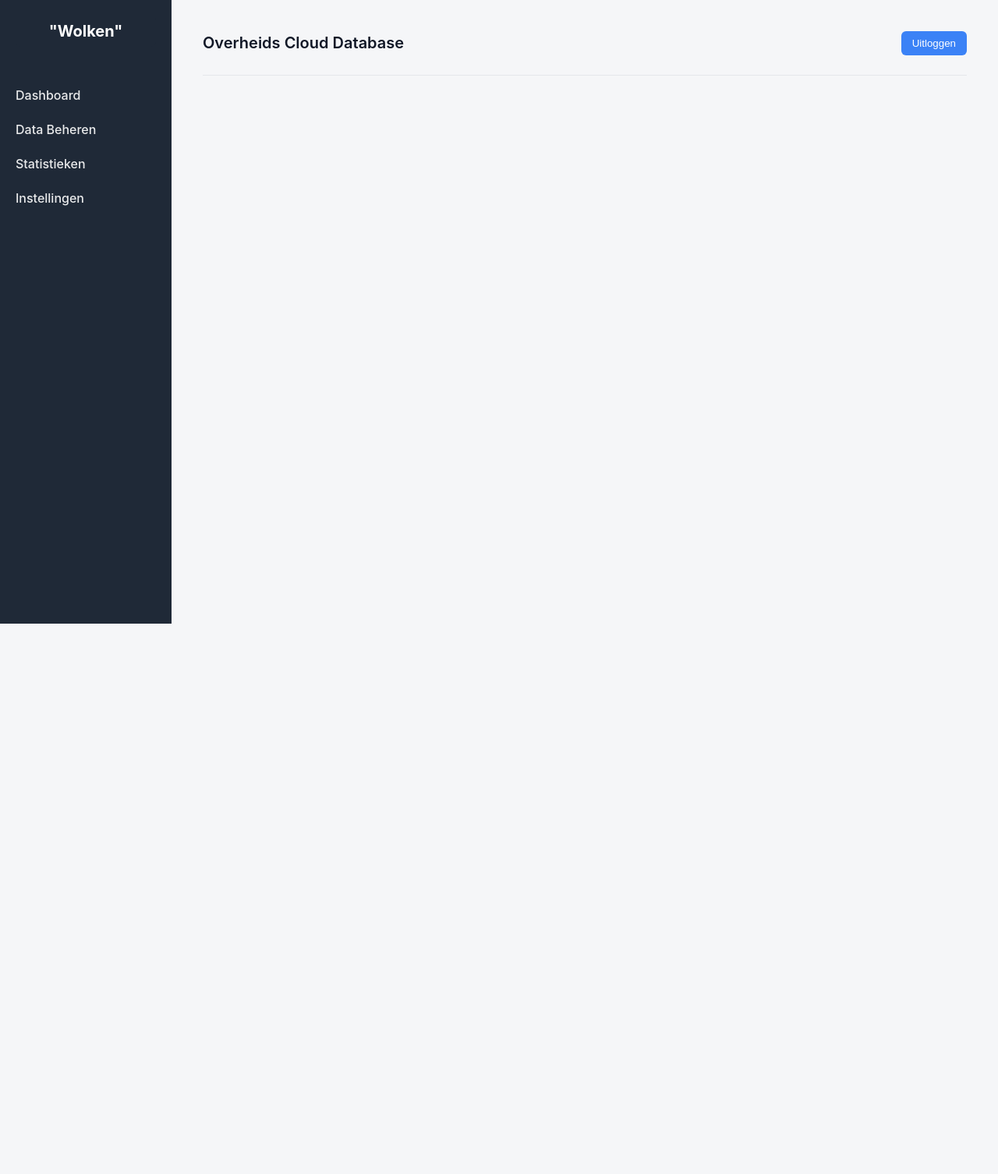
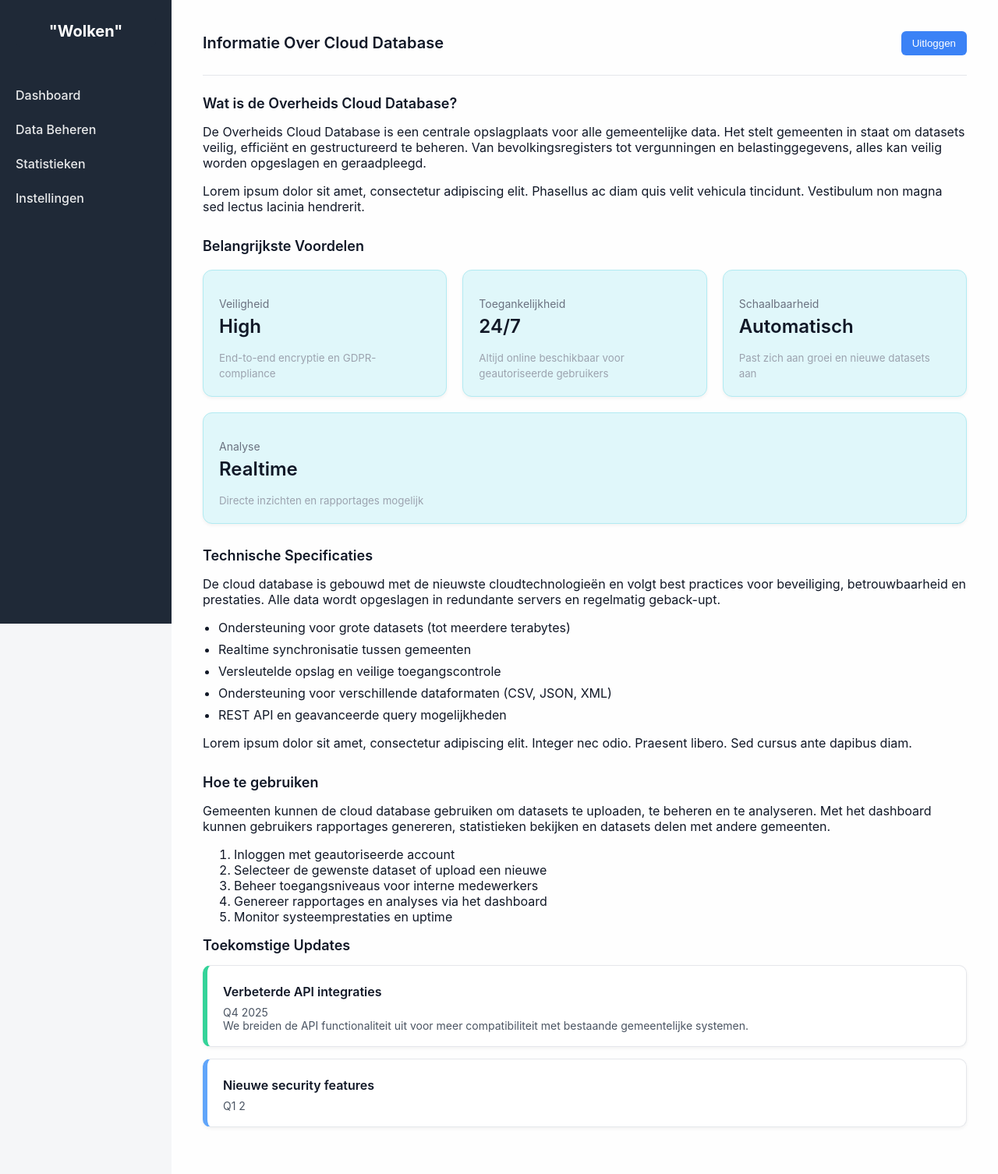
Before and after one commit to Joesra/dooyoogeequu34, a Flask app: page /info in a window 1280 px wide. Shown: the whole page at 78% size. Before the commit the page ends 800 px from the top, so only its background shows below. Run offline with Flask 3, Linux system fonts and the light colour scheme.

Commit message:
basis van de info pagina gemaakt

```diff
--- a/app/static/css/info.css
+++ b/app/static/css/info.css
@@ -0,0 +1,42 @@
+.main {
+    background-color: #fefefe;
+}
+
+.info-overview, .features, .technical-info, .roadmap {
+    margin-bottom: 30px;
+}
+
+.features .card {
+    background-color: #e0f7fa;
+    border: 1px solid #b2ebf2;
+}
+
+.technical-info ul {
+    padding-left: 20px;
+    list-style-type: disc;
+}
+
+.technical-info ul li {
+    margin-bottom: 8px;
+}
+
+.roadmap .news-item.privacy { border-left-color: #f87171; }
+.roadmap .news-item.system { border-left-color: #60a5fa; }
+.roadmap .news-item.integratie { border-left-color: #34d399; }
+
+.info-overview h2,
+.features h2,
+.technical-info h2,
+.roadmap h2 {
+    margin-bottom: 15px;
+}
+
+@media (max-width: 900px) {
+    .features .card {
+        flex: 1 1 100%;
+    }
+
+    .technical-info ul li {
+        margin-bottom: 12px;
+    }
+}
--- a/app/templates/info.html
+++ b/app/templates/info.html
@@ -4,8 +4,9 @@
 <head>
     <meta charset="UTF-8">
     <meta name="viewport" content="width=device-width, initial-scale=1.0">
-    <title>Overheids Cloud Database</title>
+    <title>Informatie Over Cloud Database</title>
     <link rel="stylesheet" href="{{url_for('static', filename='css/style.css')}}" />
+    <link rel="stylesheet" href="{{url_for('static', filename='css/info.css')}}" />
 </head>
 
 <body>
@@ -18,20 +19,98 @@
             <li>Instellingen</li>
         </ul>
     </div>
+
     <div class="main">
         <header>
             <button class="menu-toggle">☰</button>
-            <h1>Overheids Cloud Database</h1>
+            <h1>Informatie Over Cloud Database</h1>
             <button class="logout">Uitloggen</button>
         </header>
 
-</body>
+        <!-- Introductie -->
+        <section class="info-overview">
+            <h2>Wat is de Overheids Cloud Database?</h2>
+            <p>
+                De Overheids Cloud Database is een centrale opslagplaats voor alle gemeentelijke data.
+                Het stelt gemeenten in staat om datasets veilig, efficiënt en gestructureerd te beheren.
+                Van bevolkingsregisters tot vergunningen en belastinggegevens, alles kan veilig worden opgeslagen en geraadpleegd.
+            </p>
+            <p>
+                Lorem ipsum dolor sit amet, consectetur adipiscing elit. Phasellus ac diam quis velit vehicula tincidunt.
+                Vestibulum non magna sed lectus lacinia hendrerit.
+            </p>
+        </section>
 
-</html>
-<script>
-    const toggle = document.querySelector('.menu-toggle');
-    const sidebar = document.querySelector('.sidebar');
-    toggle.addEventListener('click', () => {
-        sidebar.classList.toggle('active');
-    });
-</script>
+        <!-- Voordelen -->
+        <section class="features">
+            <h2>Belangrijkste Voordelen</h2>
+            <div class="stats">
+                <div class="card">
+                    <p>Veiligheid</p>
+                    <h2>High</h2>
+                    <small>End-to-end encryptie en GDPR-compliance</small>
+                </div>
+                <div class="card">
+                    <p>Toegankelijkheid</p>
+                    <h2>24/7</h2>
+                    <small>Altijd online beschikbaar voor geautoriseerde gebruikers</small>
+                </div>
+                <div class="card">
+                    <p>Schaalbaarheid</p>
+                    <h2>Automatisch</h2>
+                    <small>Past zich aan groei en nieuwe datasets aan</small>
+                </div>
+                <div class="card">
+                    <p>Analyse</p>
+                    <h2>Realtime</h2>
+                    <small>Directe inzichten en rapportages mogelijk</small>
+                </div>
+            </div>
+        </section>
+
+        <!-- Technische details -->
+        <section class="technical-info">
+            <h2>Technische Specificaties</h2>
+            <p>
+                De cloud database is gebouwd met de nieuwste cloudtechnologieën en volgt best practices voor beveiliging,
+                betrouwbaarheid en prestaties. Alle data wordt opgeslagen in redundante servers en regelmatig geback-upt.
+            </p>
+            <ul>
+                <li>Ondersteuning voor grote datasets (tot meerdere terabytes)</li>
+                <li>Realtime synchronisatie tussen gemeenten</li>
+                <li>Versleutelde opslag en veilige toegangscontrole</li>
+                <li>Ondersteuning voor verschillende dataformaten (CSV, JSON, XML)</li>
+                <li>REST API en geavanceerde query mogelijkheden</li>
+            </ul>
+            <p>
+                Lorem ipsum dolor sit amet, consectetur adipiscing elit. Integer nec odio. Praesent libero. Sed cursus ante dapibus diam.
+            </p>
+        </section>
+
+        <!-- Gebruik en Toepassing -->
+        <section class="usage">
+            <h2>Hoe te gebruiken</h2>
+            <p>
+                Gemeenten kunnen de cloud database gebruiken om datasets te uploaden, te beheren en te analyseren.
+                Met het dashboard kunnen gebruikers rapportages genereren, statistieken bekijken en datasets delen met andere gemeenten.
+            </p>
+            <ol>
+                <li>Inloggen met geautoriseerde account</li>
+                <li>Selecteer de gewenste dataset of upload een nieuwe</li>
+                <li>Beheer toegangsniveaus voor interne medewerkers</li>
+                <li>Genereer rapportages en analyses via het dashboard</li>
+                <li>Monitor systeemprestaties en uptime</li>
+            </ol>
+        </section>
+
+        <!-- Roadmap / Toekomstplannen -->
+        <section class="roadmap">
+            <h2>Toekomstige Updates</h2>
+            <div class="news-item integratie">
+                <h3>Verbeterde API integraties</h3>
+                <p>Q4 2025</p>
+                <p>We breiden de API functionaliteit uit voor meer compatibiliteit met bestaande gemeentelijke systemen.</p>
+            </div>
+            <div class="news-item system">
+                <h3>Nieuwe security features</h3>
+                <p>Q1 2
```
